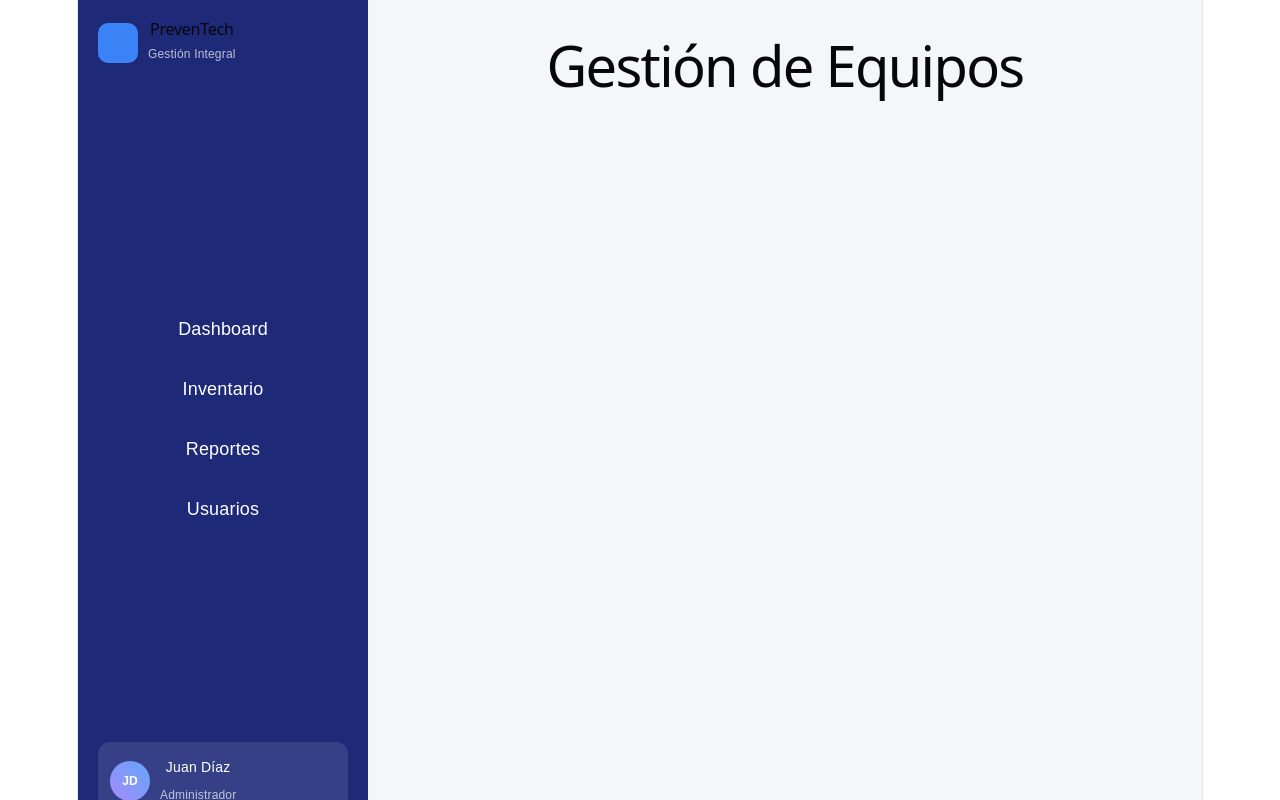
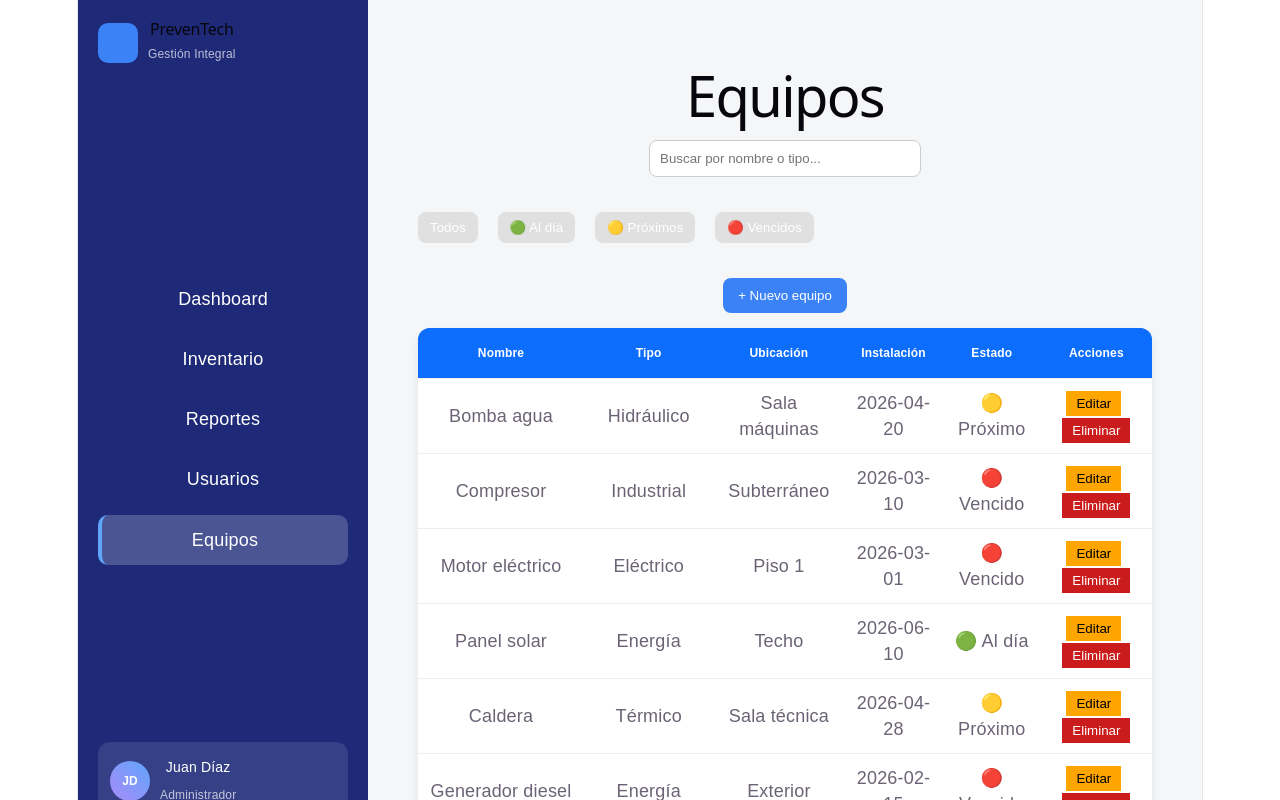
Before and after one commit to less1205/PrevenTech, a React app in the folder Producto/Preventech/frontend/: page /equipos in a window 1280 px wide. Shown: the top 800 px of the page. Built offline with nearby package versions, Linux system fonts and the light colour scheme; the HTML template or start-up script is replaced by a standard one.

Commit message:
Mejora UI equipos: modal profesional, botones, inputs y funcionalidad CRUD

```diff
--- a/Producto/Preventech/frontend/src/App.jsx
+++ b/Producto/Preventech/frontend/src/App.jsx
@@ -8,6 +8,7 @@ import Reportes from "./pages/Reportes";
 import Usuarios from "./pages/Usuarios";
 import Inventario from "./pages/Inventario";
 import Layout from "./components/Layout";
+
 
 
 function App() {
--- a/Producto/Preventech/frontend/src/components/Sidebar.jsx
+++ b/Producto/Preventech/frontend/src/components/Sidebar.jsx
@@ -31,6 +31,11 @@ function Sidebar() {
         <NavLink to="/usuarios" className="item" icono={"👥"}>
           Usuarios
         </NavLink>
+
+        <NavLink to="/equipos" className="item">
+          Equipos
+        </NavLink>
+
       </nav>
 
       <div className="perfil" onClick={() => navigate("/perfil")}>
--- a/Producto/Preventech/frontend/src/index.css
+++ b/Producto/Preventech/frontend/src/index.css
@@ -1,3 +1,5 @@
+@import url('https://fonts.googleapis.com/css2?family=Inter:wght@300;400;600;700&display=swap');
+
 :root {
   --text: #6b6375;
   --text-h: #08060d;
@@ -109,3 +111,7 @@ code {
   padding: 4px 8px;
   background: var(--code-bg);
 }
+
+body {
+  font-family: 'Inter', sans-serif;
+}
--- a/Producto/Preventech/frontend/src/pages/Equipos.jsx
+++ b/Producto/Preventech/frontend/src/pages/Equipos.jsx
@@ -1,5 +1,199 @@
+import { useState } from "react";
+import "../styles/equipos.css";
+
 function Equipos() {
-  return <h1>Gestión de Equipos</h1>;
+
+  const [filtro, setFiltro] = useState("todos");
+  const [busqueda, setBusqueda] = useState("");
+
+  const [mostrarModal, setMostrarModal] = useState(false);
+  const [editandoIndex, setEditandoIndex] = useState(null);
+
+  const [listaEquipos, setListaEquipos] = useState([
+  { nombre: "Bomba agua", tipo: "Hidráulico", ubicacion: "Sala máquinas", fecha: "2026-04-20", estado: "proximo" },
+  { nombre: "Compresor", tipo: "Industrial", ubicacion: "Subterráneo", fecha: "2026-03-10", estado: "vencido" },
+  { nombre: "Motor eléctrico", tipo: "Eléctrico", ubicacion: "Piso 1", fecha: "2026-03-01", estado: "vencido" },
+  { nombre: "Panel solar", tipo: "Energía", ubicacion: "Techo", fecha: "2026-06-10", estado: "al_dia" },
+  { nombre: "Caldera", tipo: "Térmico", ubicacion: "Sala técnica", fecha: "2026-04-28", estado: "proximo" },
+  { nombre: "Generador diesel", tipo: "Energía", ubicacion: "Exterior", fecha: "2026-02-15", estado: "vencido" },
+  { nombre: "Sistema HVAC", tipo: "Climatización", ubicacion: "Piso 3", fecha: "2026-05-15", estado: "al_dia" },
+  { nombre: "Ascensor", tipo: "Transporte", ubicacion: "Edificio A", fecha: "2026-04-25", estado: "proximo" },
+  { nombre: "Transformador", tipo: "Eléctrico", ubicacion: "Subestación", fecha: "2026-01-20", estado: "vencido" },
+  { nombre: "Bomba contra incendio", tipo: "Seguridad", ubicacion: "Subterráneo", fecha: "2026-05-30", estado: "al_dia" },
+  { nombre: "Extractor industrial", tipo: "Ventilación", ubicacion: "Planta", fecha: "2026-04-18", estado: "proximo" },
+  { nombre: "UPS respaldo", tipo: "Energía", ubicacion: "Sala servidores", fecha: "2026-03-22", estado: "vencido" }
+]);
+
+
+  const [nuevoEquipo, setNuevoEquipo] = useState({
+    nombre: "",
+    tipo: "",
+    ubicacion: "",
+    fecha: ""
+  });
+
+  const eliminarEquipo = (index) => {
+    const nuevaLista = listaEquipos.filter((_, i) => i !== index);
+    setListaEquipos(nuevaLista);
+  };
+
+  const guardarEquipo = () => {
+
+    if (!nuevoEquipo.nombre || !nuevoEquipo.tipo) {
+      alert("Completa los campos");
+      return;
+    }
+
+    let nuevaLista = [...listaEquipos];
+
+    if (editandoIndex !== null) {
+      nuevaLista[editandoIndex] = { ...nuevoEquipo, estado: "al_dia" };
+    } else {
+      nuevaLista.push({ ...nuevoEquipo, estado: "al_dia" });
+    }
+
+    setListaEquipos(nuevaLista);
+    setMostrarModal(false);
+    setEditandoIndex(null);
+
+    setNuevoEquipo({
+      nombre: "",
+      tipo: "",
+      ubicacion: "",
+      fecha: ""
+    });
+  };
+
+  const equiposFiltrados = listaEquipos.filter(e => {
+    const coincideBusqueda =
+      e.nombre.toLowerCase().includes(busqueda.toLowerCase()) ||
+      e.tipo.toLowerCase().includes(busqueda.toLowerCase());
+
+    const coincideFiltro =
+      filtro === "todos" || e.estado === filtro;
+
+    return coincideBusqueda && coincideFiltro;
+  });
+
+  return (
+    <div className="equipos-container">
+
+      <h1>Equipos</h1>
+
+      <input
+        type="text"
+        placeholder="Buscar por nombre o tipo..."
+        value={busqueda}
+        onChange={(e) => setBusqueda(e.target.value)}
+        className="buscador"
+      />
+
+      <div className="filtros">
+        <button onClick={() => setFiltro("todos")}>Todos</button>
+        <button onClick={() => setFiltro("al_dia")}>🟢 Al día</button>
+        <button onClick={() => setFiltro("proximo")}>🟡 Próximos</button>
+        <button onClick={() => setFiltro("vencido")}>🔴 Vencidos</button>
+      </div>
+
+      <button className="btn-agregar" onClick={() => setMostrarModal(true)}>
+        + Nuevo equipo
+      </button>
+
+      <table className="tabla">
+        <thead>
+          <tr>
+            <th>Nombre</th>
+            <th>Tipo</th>
+            <th>Ubicación</th>
+            <th>Instalación</th>
+            <th>Estado</th>
+            <th>Acciones</th>
+          </tr>
+        </thead>
+
+        <tbody>
+          {equiposFiltrados.length === 0 ? (
+            <tr>
+              <td colSpan="6">No hay equipos</td>
+            </tr>
+          ) : (
+            equiposFiltrados.map((equipo, index) => (
+              <tr key={index}>
+                <td>{equipo.nombre}</td>
+                <td>{equipo.tipo}</td>
+                <td>{equipo.ubicacion}</td>
+                <td>{equipo.fecha}</td>
+                <td>
+                  {equipo.estado === "vencido" && "🔴 Vencido"}
+                  {equipo.estado === "proximo" && "🟡 Próximo"}
+                  {equipo.estado === "al_dia" && "🟢 Al día"}
+                </td>
+                <td>
+                  <button
+                    className="editar"
+                    onClick={() => {
+                      setEditandoIndex(index);
+                      setNuevoEquipo(equipo);
+                      setMostrarModal(true);
+                    }}
+                  >
+                    Editar
+                  </button>
+
+                  <button
+                    className="eliminar"
+                    onClick={() => eliminarEquipo(index)}
+                  >
+                    Eliminar
+                  </button>
+                </td>
+              </tr>
+            ))
+          )}
+        </tbody>
+      </table>
+
+      {mostrarModal && (
+        <div className="modal">
+          <div className="modal-content">
+
+            <h2>{editandoIndex !== null ? "Editar" : "Nuevo"} Equipo</h2>
+
+            <input
+              placeholder="Nombre"
+              value={nuevoEquipo.nombre}
+              onChange={(e) => setNuevoEquipo({ ...nuevoEquipo, nombre: e.target.value })}
+            />
+
+            <input
+              placeholder="Tipo"
+              value={nuevoEquipo.tipo}
+              onChange={(e) => setNuevoEquipo({ ...nuevoEquipo, tipo: e.target.value })}
+            />
+
+            <input
+              placeholder="Ubicación"
+              value={nuevoEquipo.ubicacion}
+              onChange={(e) => setNuevoEquipo({ ...nuevoEquipo, ubicacion: e.target.value })}
+            />
+
+            <input
+              type="date"
+              value={nuevoEquipo.fecha}
+              onChange={(e) => setNuevoEquipo({ ...nuevoEquipo, fecha: e.target.value })}
+            />
+
+            <div className="modal-buttons">
+              <button onClick={guardarEquipo}>Guardar</button>
+              <button onClick={() => setMostrarModal(false)}>Cancelar</button>
+            </div>
+
+          </div>
+        </div>
+      )}
+
+    </div>
+  );
 }
 
 export default Equipos;
--- a/Producto/Preventech/frontend/src/pages/Inventario.jsx
+++ b/Producto/Preventech/frontend/src/pages/Inventario.jsx
@@ -4,7 +4,7 @@ function Inventario() {
   return (
     <div className="inventario-container">
 
-      {/* HEADER */}
+
       <div className="inventario-header">
         <div>
           <h1>Gestión de Inventario</h1>
@@ -16,7 +16,7 @@ function Inventario() {
         </button>
       </div>
 
-      {/* FILTROS */}
+
       <div className="filtros">
         <select>
           <option>Todas las Categorías</option>
@@ -31,7 +31,7 @@ function Inventario() {
         </select>
       </div>
 
-      {/* TABLA */}
+
       <div className="tabla-container">
         <table>
           <thead>
--- /dev/null
+++ b/Producto/Preventech/frontend/src/styles/equipos.css
@@ -0,0 +1,130 @@
+.equipos-container {
+  padding: 30px;
+  background: #f4f6f8;
+  min-height: 100vh;
+}
+
+.buscador {
+  padding: 10px;
+  width: 250px;
+  margin-bottom: 15px;
+  border-radius: 8px;
+  border: 1px solid #ccc;
+}
+
+.filtros button {
+  margin-right: 10px;
+  padding: 8px 12px;
+  border: none;
+  border-radius: 8px;
+  cursor: pointer;
+  background: #e0e0e0;
+}
+
+.btn-agregar {
+  margin: 15px 0;
+  padding: 10px 15px;
+  background: #0d6efd;
+  color: white;
+  border: none;
+  border-radius: 8px;
+  cursor: pointer;
+}
+
+.tabla {
+  width: 100%;
+  background: white;
+  border-radius: 12px;
+  overflow: hidden;
+  border-collapse: collapse;
+}
+
+.tabla th {
+  background: #0d6efd;
+  color: white;
+  padding: 12px;
+}
+
+.tabla td {
+  padding: 10px;
+  text-align: center;
+}
+
+.editar {
+  background: orange;
+  border: none;
+  padding: 5px 10px;
+  margin-right: 5px;
+  cursor: pointer;
+}
+
+.eliminar {
+  background: rgb(202, 28, 28);
+  color: white;
+  border: none;
+  padding: 5px 10px;
+  cursor: pointer;
+}
+
+
+.modal {
+  position: fixed;
+  top: 0;
+  left: 0;
+  width: 100%;
+  height: 100%;
+
+  display: flex;
+  justify-content: center;
+  align-items: flex-start;
+
+  padding-top: 80px;
+
+  background: rgba(0, 0, 0, 0.4);
+  backdrop-filter: blur(4px);
+  z-index: 999;
+}
+
+.modal-content input {
+  width: 100%;
+  padding: 16px;
+  border-radius: 14px;
+  border: 1px solid #e5e7eb;
+
+  font-size: 16px;
+  background: #f9fafb;
+
+  transition: 0.2s;
+}
+
+.modal-content label {
+  font-size: 14px;
+  font-weight: 600;
+  color: #374151;
+}
+
+.modal-buttons button {
+  padding: 14px 20px;
+  border-radius: 12px;
+  font-size: 15px;
+  font-weight: 600;
+  border: none;
+  cursor: pointer;
+}
+
+.modal-buttons button:first-child {
+  background: #0d6efd;  /* azul */
+  color: white;
+}
+
+.modal-buttons button:last-child {
+  background: #e5e7eb;  /* gris */
+  color: #333;
+}
+
+
+.modal-buttons {
+  display: flex;
+  gap: 10px;
+  margin-top: 30px;
+}
```
